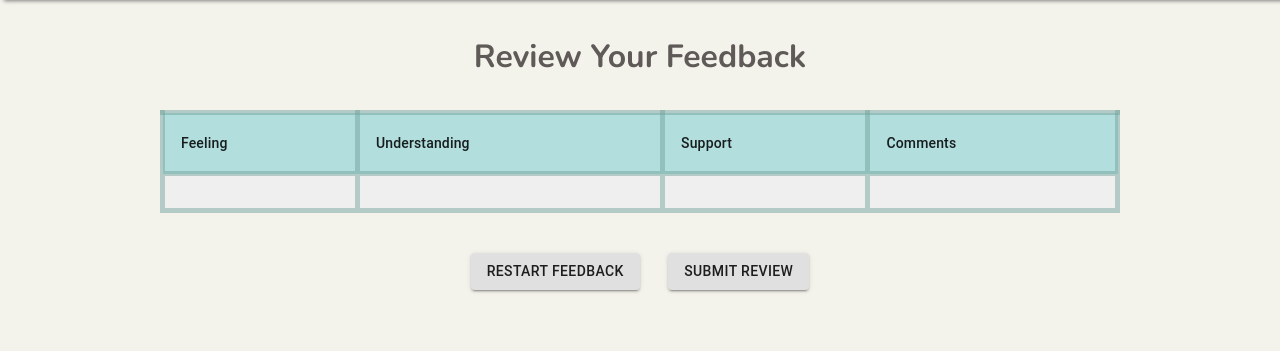
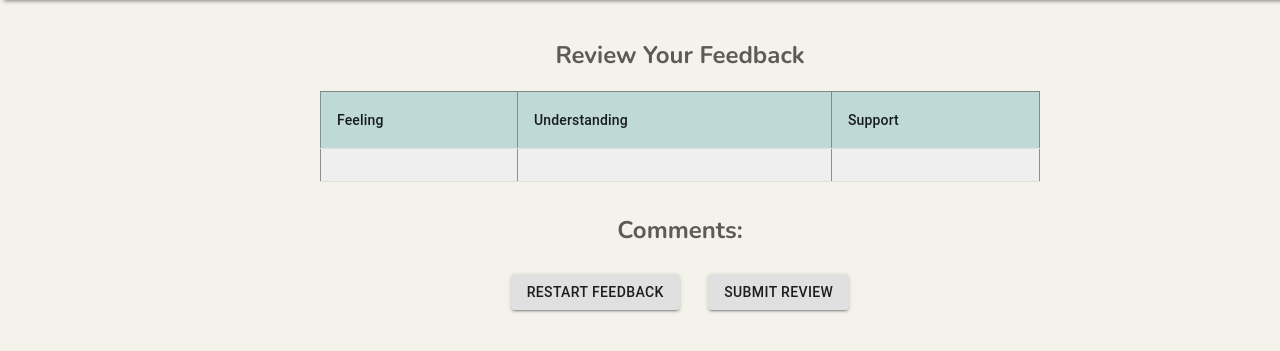
Before and after one commit to yyerthao/redux-feedback-loop, a React app: page /#/review in a window 1280 px wide. Shown: the part 137-488 px from the top of the page. Built offline with nearby package versions, Linux system fonts and the light colour scheme; no server answers.

Commit message:
Updated review view

```diff
--- a/src/components/Feeling/Feeling.js
+++ b/src/components/Feeling/Feeling.js
@@ -49,7 +49,7 @@ class Form extends Component{
           const {classes} = this.props;
         return(
             <>
-            <h1>How goes the feels today?</h1>
+            <h2>How goes the feels today?</h2>
             <p><i>On a scale of 1 to 5, 1 being not good and 5 being great,
                 tell us how you're feeling.</i></p>
             <form onSubmit={this.handleSubmit}>
@@ -97,3 +97,7 @@ class Form extends Component{
 
 const putStateOnProps = (reduxState) => ({reduxState});
 export default connect(putStateOnProps)(withStyles(styles)(Form));
+
+// not displaying anything from redux so OK to just do connect() no method
+// whenever you do a dispatch, all reducers will get run through
+// any information you want to send to your reducer, you can put it into your payload, not just from server
--- a/src/components/Home/Home.js
+++ b/src/components/Home/Home.js
@@ -24,7 +24,7 @@ startFeedBack = (event) => {
         const classes = this.props;
         return(
             <div>
-                <h1>It's your turn to feed the feedbackers</h1>
+                <h2>It's your turn to feed the feedbackers</h2>
                     <Button
                         onClick={(event) => this.startFeedBack(event)}
                         variant="contained"
--- a/src/components/Review/Review.css
+++ b/src/components/Review/Review.css
@@ -6,11 +6,27 @@ h1{
     margin-left: 0;
     margin-right: 20rem;
     margin-bottom: 2rem;
-    border: 5px solid rgba(108, 159, 149, 0.461);
+    border: 1px solid rgba(112, 118, 116, 0.79);
     background-color: rgb(240, 239, 239);
-
 }
 
 th{
-    background-color: rgba(130, 210, 211, 0.557);
+    background-color: rgba(153, 201, 201, 0.557);
 }
+
+
+
+.review-div{
+    margin-right:5rem;
+    margin-left: 10rem;
+}
+
+td{
+    word-break: break-all;
+}
+
+.comments-div{
+    margin-right: 2rem;
+    margin-left: 2rem;
+    word-break: break-all;
+}
--- a/src/components/Review/Review.js
+++ b/src/components/Review/Review.js
@@ -22,6 +22,15 @@ const styles = theme => ({
         marginRight: theme.spacing(),
         width: 200,
     },
+  root: {
+          width: '100%',
+          marginTop: theme.spacing(),
+          overflowX: 'auto',
+      },
+      table: {
+          minWidth: 700,
+      },
+
 });
 
 
@@ -67,15 +76,15 @@ handleSubmit = (event) => {
         const { classes, feelingsReducer, understandReducer, supportReducer, commentsReducer} =this.props;
         return(
             <>
-            <div>
-                <h1>Review Your Feedback</h1>
+            <div className="review-div">
+                <h2>Review Your Feedback</h2>
                 <Table className="mui-table">
                 <TableHead>
                     <TableRow>
                         <TableCell>Feeling</TableCell>
                         <TableCell>Understanding</TableCell>
                         <TableCell>Support</TableCell>
-                        <TableCell>Comments</TableCell>
+                        {/* <TableCell>Comments</TableCell> */}
                     </TableRow>
                 </TableHead>
                 <TableBody>
@@ -83,10 +92,14 @@ handleSubmit = (event) => {
                         <TableCell>{feelingsReducer.feeling}</TableCell>
                         <TableCell>{understandReducer.understanding}</TableCell>
                         <TableCell>{supportReducer.support}</TableCell>
-                        <TableCell>{commentsReducer.comments}</TableCell>
+                        {/* <TableCell>{commentsReducer.comments}</TableCell> */}
                     </TableRow>
                 </TableBody>
                 </Table>
+                <div className="comments-div">
+                    <h2>Comments:</h2>
+                    <p>{commentsReducer.comments}</p>
+                </div>
 
                  <Button
                     onClick={(event) => this.restartFeedback(event)}
@@ -119,4 +132,6 @@ const putStateOnProps = (reduxState) => ({
     commentsReducer: reduxState.commentsReducer,
 });
 
+// connect with method puts redux onto props
+// connect(putStateOnProps)
 export default connect(putStateOnProps)(withStyles(styles)(Review));
--- a/src/components/Support/Support.js
+++ b/src/components/Support/Support.js
@@ -45,7 +45,7 @@ class Support extends Component{
           const classes = this.props;
         return(
             <>
-            <h1>Did you feel supported today?</h1>
+            <h2>Did you feel supported today?</h2>
             <p><i>On a scale of 1 to 5, 1 being not good and 5 being great.</i></p>
             <form onSubmit={this.handleSubmit}>
                 <input type="radio" id="1" name="selection" value="1"
--- a/src/components/Understanding/Understanding.js
+++ b/src/components/Understanding/Understanding.js
@@ -44,7 +44,7 @@ class Understanding extends Component{
         const classes = this.props;
         return(
             <>
-            <h1>How well did you understand today's material?</h1>
+            <h2>How well did you understand today's material?</h2>
             <p><i>On a scale of 1 to 5, 1 being not good and 5 being great.</i></p>
             <form onSubmit={this.handleSubmit}>
                 {/* <TextField
```
Also changed, not shown: README.md.
